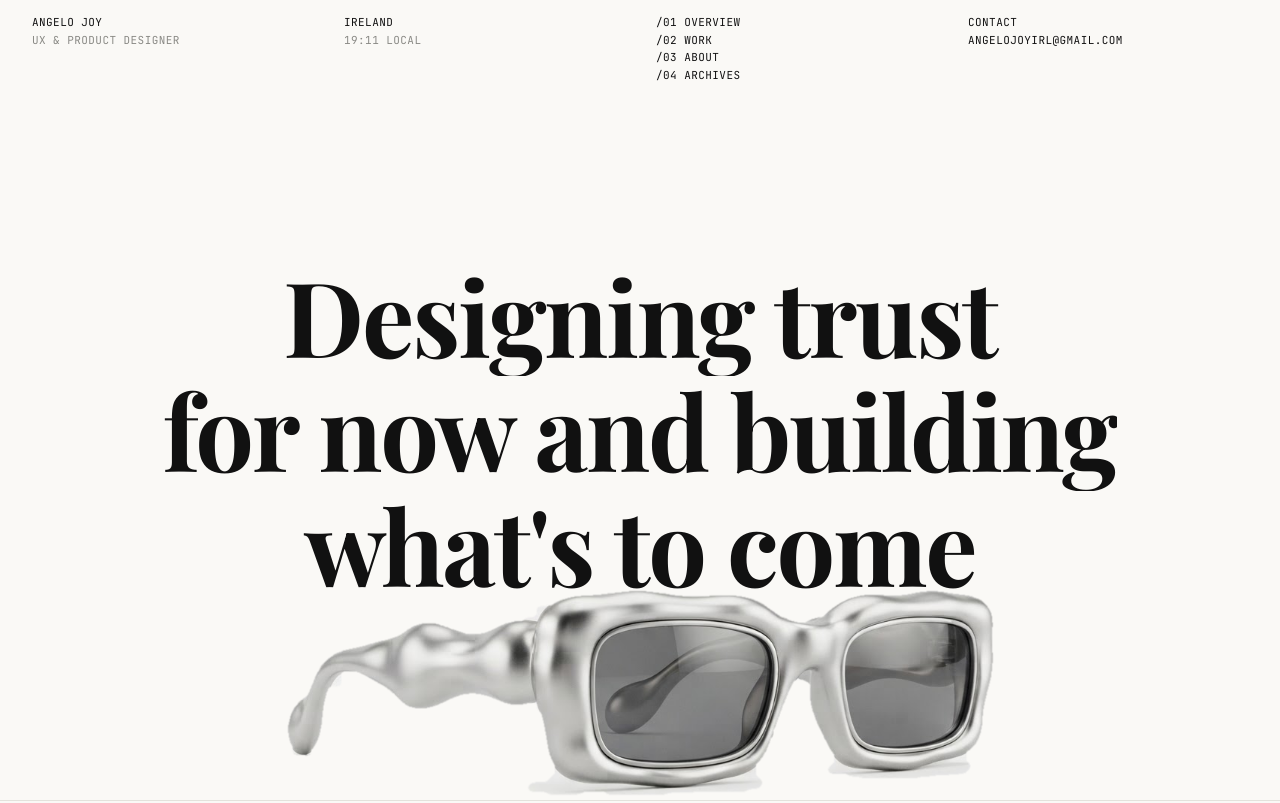
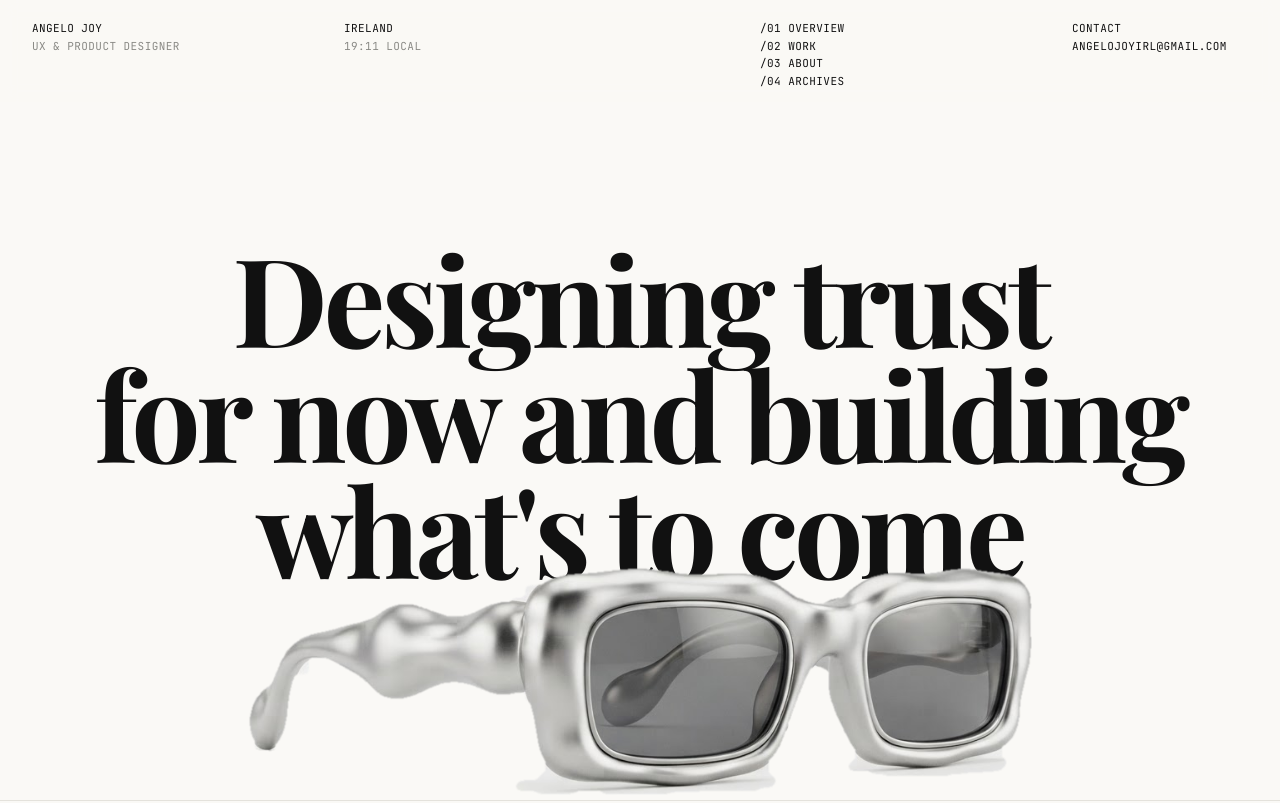
Before and after one commit to angelojoywork-sys/ux-portfolio, an Astro site: page / in a window 1280 px wide. Shown: the top 803 px of the page. Built offline with nearby package versions, Linux system fonts and the light colour scheme; Astro itself is replaced by a stand-in of ours.

Commit message:
Hero hierarchy: contained page grid, reference-style top bar columns, tighter headline, fixed glasses overlap
Co-Authored-By: Claude Sonnet 5.5 <noreply@anthropic.com>

```diff
--- a/src/components/Hero.astro
+++ b/src/components/Hero.astro
@@ -2,28 +2,35 @@
 import { site } from '../data/site';
 ---
 <section class="hero" id="top">
-  <h1 aria-label={site.headline.join(' ')}>
-    {site.headline.map((line) => <span class="line" aria-hidden="true"><span class="inner">{line}</span></span>)}
-  </h1>
+  <div class="grid inner-grid">
+    <h1 aria-label={site.headline.join(' ')}>
+      {site.headline.map((line) => <span class="line" aria-hidden="true"><span class="inner">{line}</span></span>)}
+    </h1>
+  </div>
   {site.heroImage && <img class="object" src={site.heroImage} alt="Liquid chrome smart glasses" />}
 </section>
 <style>
   .hero {
+    --gw: min(62vw, 880px);        /* glasses width */
+    --gh: calc(var(--gw) * 0.3);   /* glasses height (image is ~3.3:1) */
     position: relative; overflow: hidden;
-    height: calc(100svh - var(--topbar-h, 100px)); min-height: 480px;
-    padding: 0 var(--gutter);
-    display: flex; align-items: center; justify-content: center;
+    height: calc(100svh - var(--topbar-h, 100px)); min-height: 520px;
+    display: flex; align-items: flex-end;
+    /* headline's last line overlaps the top ~10% of the glasses */
+    padding-bottom: calc(var(--gh) * 0.9);
   }
+  .inner-grid { width: 100%; }
   h1 {
-    margin: 0; padding-bottom: 4vh; text-align: center;
-    font: 700 clamp(36px, min(8.6vw, 13vh), 132px)/1.02 var(--font-display); letter-spacing: -0.02em;
+    grid-column: 1 / -1; margin: 0; text-align: center;
+    font: 700 clamp(38px, min(9.6vw, 15.5vh), 150px)/0.94 var(--font-display);
+    letter-spacing: -0.035em;
   }
-  .line { display: block; overflow: hidden; padding-bottom: 0.08em; }
+  /* overflow clips for the reveal; pad + pull back so descenders (g, p) stay intact */
+  .line { display: block; overflow: hidden; padding-bottom: 0.14em; margin-bottom: -0.14em; }
   .inner { display: inline-block; }
-  /* In front of the headline, resting on the bottom edge of the screen */
   .object {
-    position: absolute; z-index: 2; left: 0; right: 0; margin-inline: auto; bottom: 0;
-    width: min(56vw, 800px, 100vh);
+    position: absolute; z-index: 2; left: 0; right: 0; bottom: 0; margin-inline: auto;
+    width: var(--gw);
   }
-  @media (max-width: 720px) { .object { width: 120vw; } }
+  @media (max-width: 720px) { .hero { --gw: 120vw; } }
 </style>
--- a/src/components/TopBar.astro
+++ b/src/components/TopBar.astro
@@ -7,28 +7,32 @@ const links = [
   { href: '#archives', label: '/04 Archives' },
 ];
 ---
-<header class="topbar mono grid">
-  <div class="col">
+<header class="topbar">
+  <div class="grid mono">
+    <div class="c1">
       <div>{site.name}</div>
       <div class="muted">{site.role}</div>
     </div>
-  <div class="col">
+    <div class="c2">
       <div>{site.location}</div>
       <div class="muted"><span data-clock data-tz={site.timeZone}>--:--</span> local</div>
     </div>
-  <nav class="col links" aria-label="Sections">
+    <nav class="c3 links" aria-label="Sections">
       {links.map((l) => <a href={l.href} data-nav>{l.label}</a>)}
     </nav>
-  <div class="col contact">
+    <div class="c4">
       <div>Contact</div>
       <a href={`mailto:${site.email}`}>{site.email}</a>
     </div>
+  </div>
 </header>
 <style>
-  .topbar { position: sticky; top: 0; z-index: 10; padding-block: 14px; background: color-mix(in srgb, var(--bg) 88%, transparent); backdrop-filter: blur(8px); }
-  .col { grid-column: span 3; }
+  .topbar { position: sticky; top: 0; z-index: 10; padding-block: 20px 12px; background: color-mix(in srgb, var(--bg) 90%, transparent); backdrop-filter: blur(8px); }
+  .grid { row-gap: 14px; }
+  .c1 { grid-column: span 3; } .c2 { grid-column: span 4; } .c3 { grid-column: span 3; } .c4 { grid-column: span 2; }
   .links { display: flex; flex-direction: column; }
-  .links a, .contact a { text-decoration: none; }
+  .links a, .c4 a { text-decoration: none; }
   .links a[aria-current='true'] { color: var(--accent); }
-  @media (max-width: 720px) { .col { grid-column: span 6; margin-bottom: 8px; } }
+  @media (max-width: 1100px) { .c1, .c2, .c3, .c4 { grid-column: span 3; } }
+  @media (max-width: 720px) { .c1, .c2, .c3, .c4 { grid-column: span 6; } }
 </style>
--- a/src/styles/global.css
+++ b/src/styles/global.css
@@ -11,6 +11,7 @@
 
   --gutter: clamp(16px, 3vw, 32px);
   --reading: 560px;
+  --page-max: 1360px;
 }
 
 *, *::before, *::after { box-sizing: border-box; }
@@ -32,7 +33,7 @@ img, video { max-width: 100%; display: block; }
 .muted { color: var(--muted); }
 
 /* 12-col grid for the landing page */
-.grid { display: grid; grid-template-columns: repeat(12, 1fr); gap: var(--gutter); padding-inline: var(--gutter); }
+.grid { display: grid; grid-template-columns: repeat(12, 1fr); gap: var(--gutter); padding-inline: var(--gutter); max-width: var(--page-max); margin-inline: auto; }
 
 @media (prefers-reduced-motion: reduce) {
   * { animation: none !important; transition: none !important; scroll-behavior: auto !important; }
```
Lines whose indentation alone changed are shown as unchanged.
